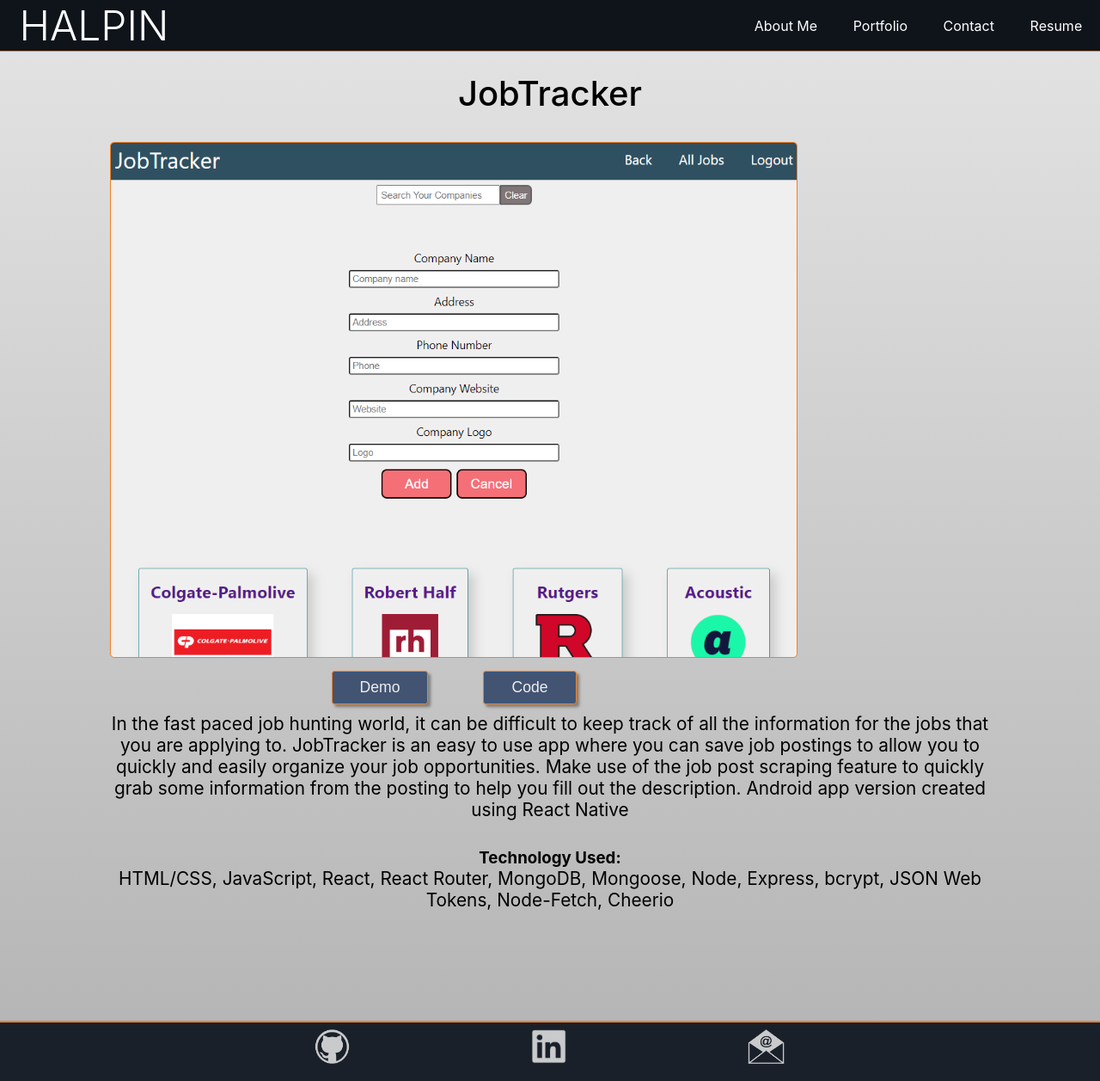
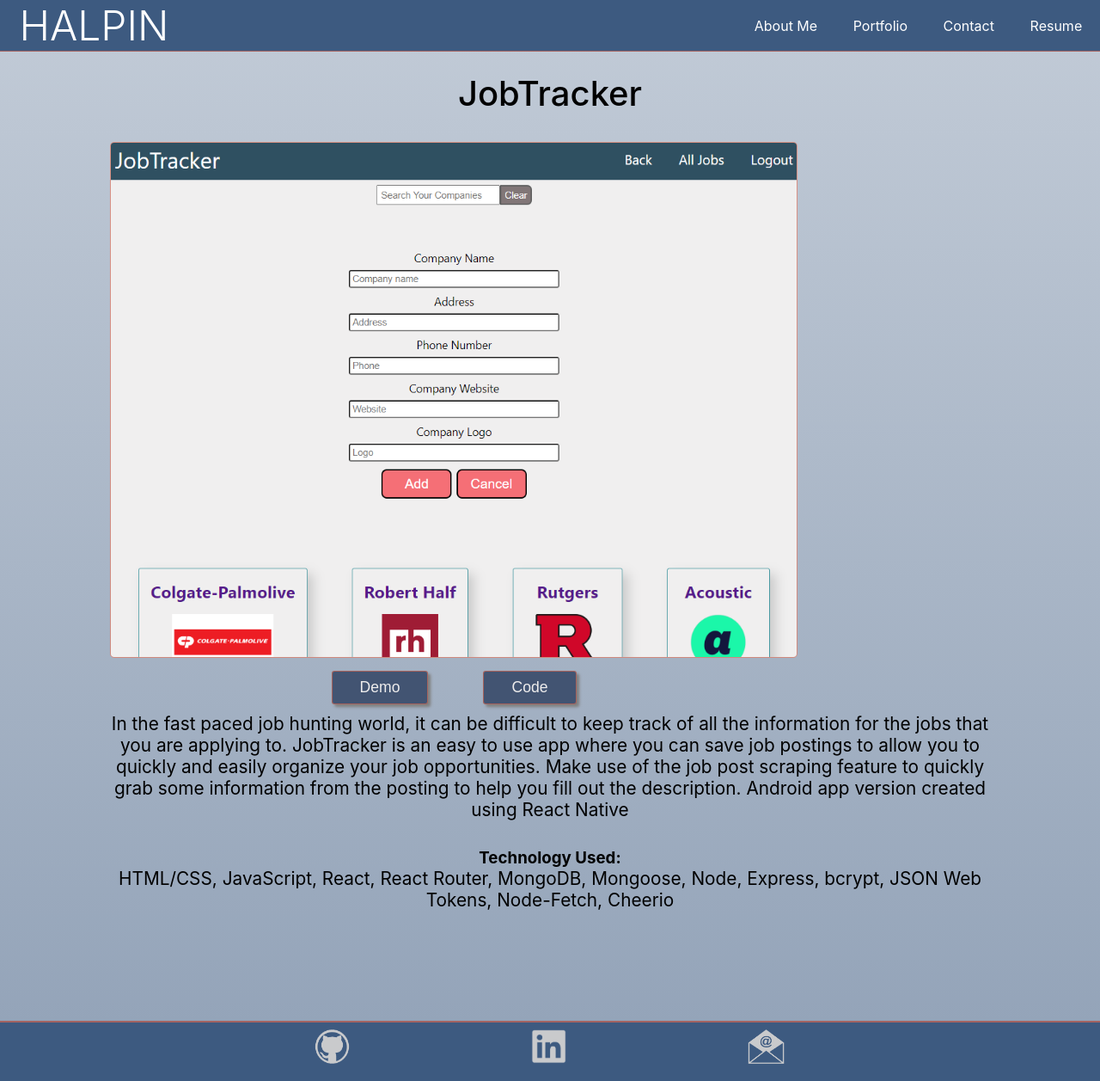
Before and after one commit to bthalpin/TypeScript-Portfolio, a React (Create React App) app: page /#/Project/0 in a window 1280 px wide. Shown: the whole page at 86% size. Built offline with nearby package versions, Linux system fonts and the light colour scheme.

Commit message:
Change color themes

```diff
--- a/src/components/Footer/footer.module.css
+++ b/src/components/Footer/footer.module.css
@@ -1,11 +1,11 @@
 .footer{
-    background-color: #192029;
+    background-color: var(--dark);
     padding:0.5rem 0.5rem 1rem;
     /* position:absolute; */
     bottom:0;
     width:100%;
     max-width: var(--max-width);
-    border-top:2px solid #f48023;
+    border-top:2px solid var(--highlight);
 }
 .footerContainer{
     margin:auto;
--- a/src/components/Header/header.module.css
+++ b/src/components/Header/header.module.css
@@ -1,9 +1,9 @@
 .navContainer {
     display:flex;
     justify-content: space-between;
-    background-color: #0f141b;
+    background-color: var(--dark);
     color:rgb(214, 214, 214);
-    border-bottom:1px solid #f48023;
+    border-bottom:1px solid var(--highlight);
     padding-left:1.4rem;
 }
 .navLinkContainer, .navLinkOpen {
@@ -32,8 +32,8 @@
 
 .selected{
     color:white;
-    background-color: #fa660377;
-    border-bottom:1px solid #f48023;
+    background-color: var(--highlight-fade);
+    border-bottom:1px solid var(--highlight);
 
 }
 .navLink,.selected:hover{
@@ -111,7 +111,7 @@
    .navLinkOpen {
         background-color: #0f141b;
         text-align: center;
-        border-bottom:1px solid #f48023;
+        border-bottom:1px solid var(--highlight);
         /* border-left:1px solid #f48023; */
         display: block;
         z-index: 1;
--- a/src/index.css
+++ b/src/index.css
@@ -5,6 +5,16 @@
 }
 :root {
   --background:#dbdbdb;
+  --dark: #3d5a80;
+  --dark-alt: #3a3c3e;
+  --highlight: #ee6c4d95;
+  --highlight-fade: #ee6c4d40;
+  --font: #e0fbfc;
+  /* --background:#dbdbdb;
+  --dark: #0f141b;
+  --dark-alt: #192029;
+  --highlight: #f48023;
+  --highlight-fade: #f4802350; */
   --max-width: 1920px;
   --min-height: calc(100vh - 128px)
 }
@@ -20,7 +30,8 @@
   -webkit-font-smoothing: antialiased;
   -moz-osx-font-smoothing: grayscale;
   /* background-color: #000; */
-  background: linear-gradient(to bottom, #e4e4e4, #b3b3b3);
+  background: linear-gradient(to bottom, #3d5a8050, #3d5a8090);
+  /* background: linear-gradient(to bottom, #e4e4e4, #b3b3b3); */
   max-width: var(--max-width);
   margin: auto;
 }
--- a/src/pages/Portfolio/projects.module.css
+++ b/src/pages/Portfolio/projects.module.css
@@ -47,7 +47,7 @@
 }
 
 .test *{
-    color: #f48023;
+    color: var(--highlight);
 }
 .projectDetailCard{
     margin-top:1rem;
@@ -55,7 +55,7 @@
     height:600px;
     text-align: center;
     border-radius:0.3rem;
-    border:1px solid #f48023;
+    border:1px solid var(--highlight);
     position:relative;
 }
 .projectPicture{
@@ -114,9 +114,9 @@
 } */
 
 .projectCard:hover{
-    box-shadow: 0rem 0rem 1rem rgba(255, 123, 0, 0.623);
+    box-shadow: 0rem 0rem 1rem var(--highlight-fade);
     transform: scale(1.02);
-    background-color: #ffffff;
+    background-color: #fff;
 }
 
 .projectCard a{
@@ -128,7 +128,7 @@
     font-size: 1.5rem;
     font-weight: 500;
     /* background-color: #272727; */
-    color:#f48023;
+    color:var(--highlight);
     text-shadow: 0 0 3px black;
     position:absolute;
     bottom:-100px;
@@ -300,7 +300,7 @@
     border-bottom:3px solid #895226;
     border-right:3px solid #895226; */
     background-color: #425472;
-    border:1px solid #f48023;
+    border:1px solid var(--highlight);
     color:#eeeded;
     font-size:1.1rem;
     box-shadow:0.2rem 0.2rem 0.2rem gray;
```
